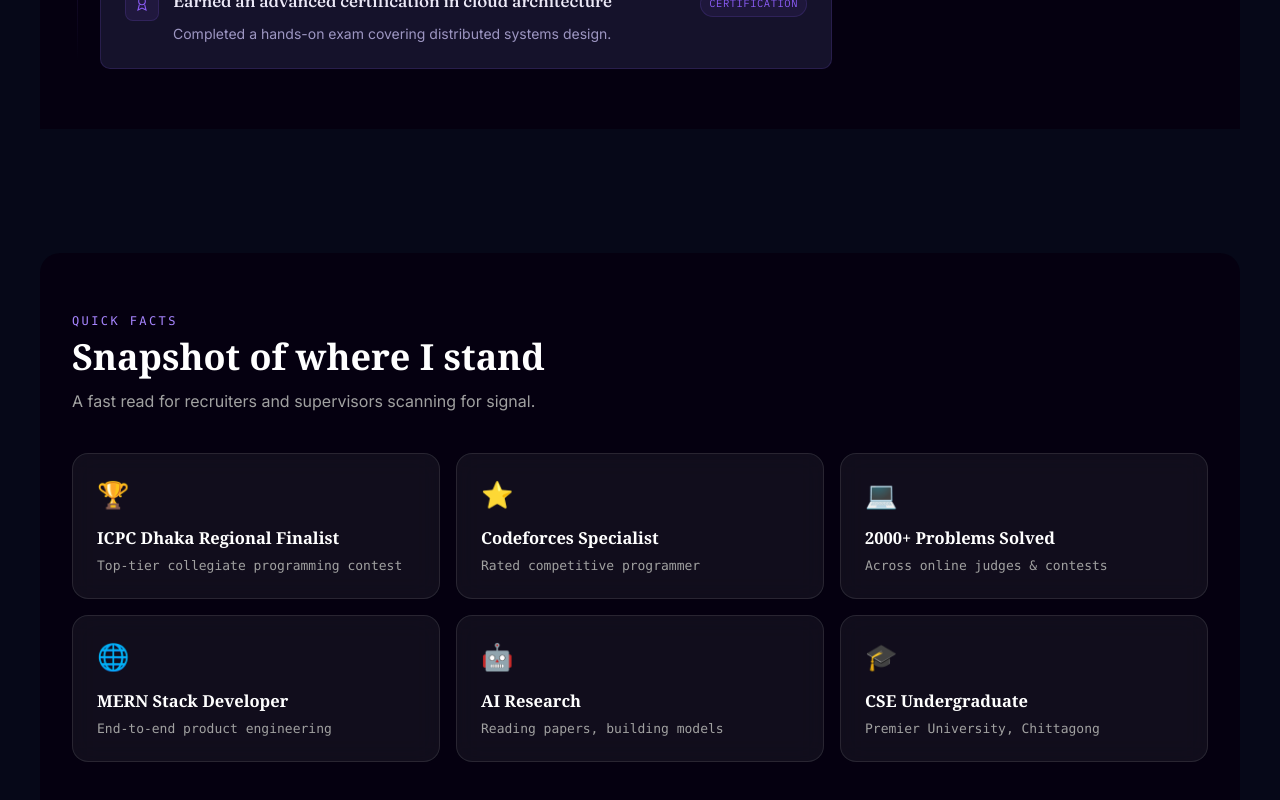
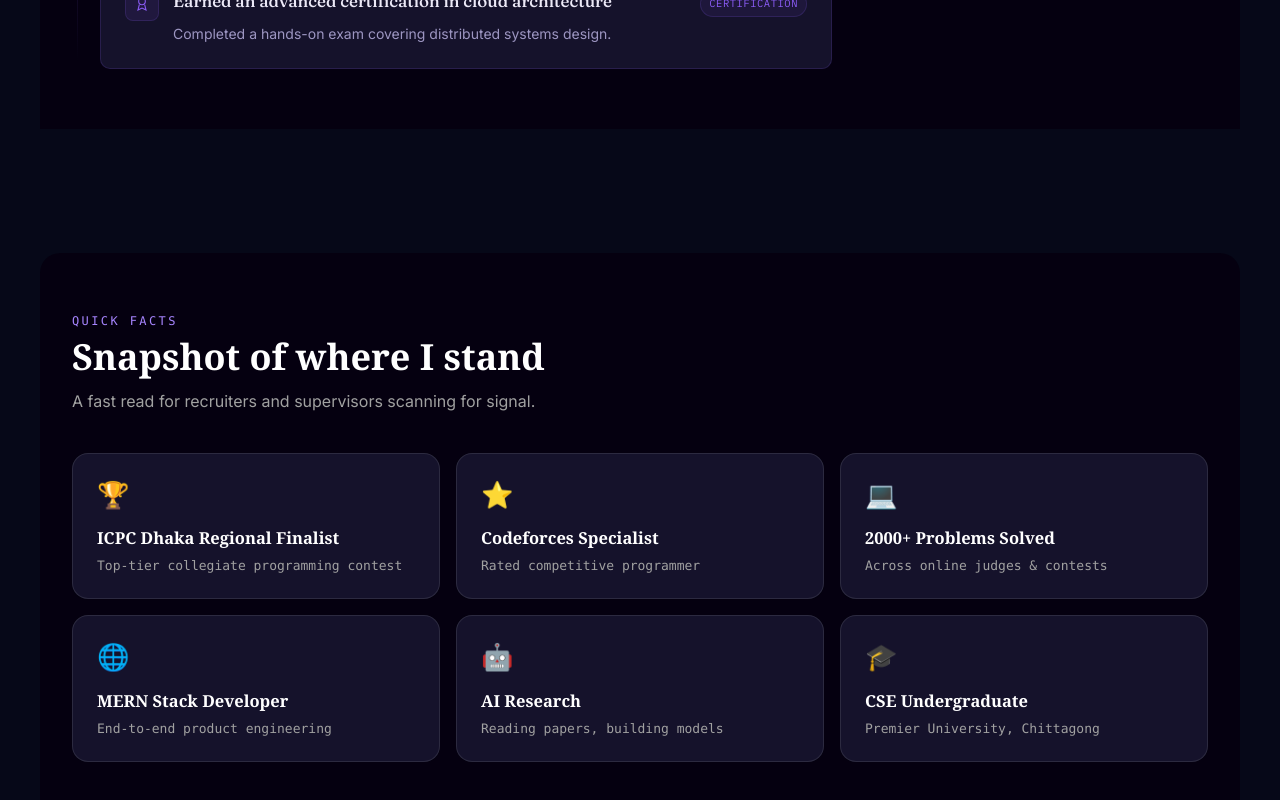
Before and after one commit to nuralamjoy/my_portfolio, a React (Vite) app: page / in a window 1280 px wide. Shown: the part 2950-3750 px from the top of the page. Built offline with nearby package versions, Linux system fonts and the light colour scheme.

Commit message:
design  quick facts

```diff
--- a/src/components/About/QuickFacts.jsx
+++ b/src/components/About/QuickFacts.jsx
@@ -52,10 +52,10 @@ export default function QuickFacts() {
             <div
               key={i}
               className="
-                group rounded-2xl border border-white/10 bg-white/5
+                group rounded-2xl border border-white/10 bg-[#15122B]
                 p-6 backdrop-blur-md
                 transition-all duration-300 ease-out
-                hover:-translate-y-1.5 hover:border-violet-400/40
+                hover:-translate-y-1.5 hover:border-[rgba(139,92,246,0.4)]
                 hover:shadow-[0_20px_50px_rgba(0,0,0,0.4),0_0_0_1px_rgba(124,92,255,0.15)]
               "
             >
```
